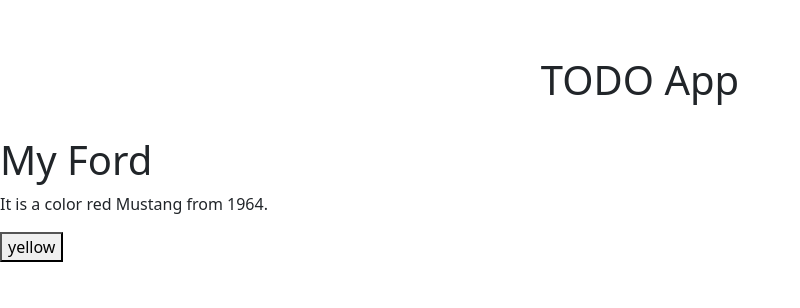
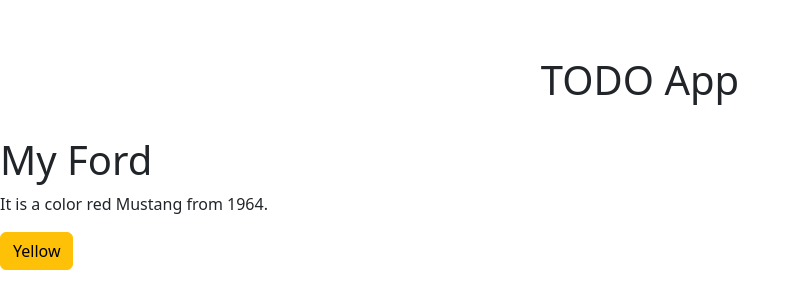
Before and after one commit to shsxol/todo-app, a React (Create React App) app in the folder client/: page / in a window 1280 px wide. Shown: the top 308 px of the page, without its empty margins (0-800 px from the left). Built offline with nearby package versions, Linux system fonts and the light colour scheme.

Commit message:
changed button into bootstrap button

```diff
--- a/client/src/component/Example.js
+++ b/client/src/component/Example.js
@@ -106,12 +106,14 @@
 // updating objects and arrays in state
 
 import {useState} from "react";
-export default function Car(){
+import Button from 'react-bootstrap/Button';
+
+const Car = () => {
     const [car, setCar] = useState({
-        brand:"Ford",
-        model:"Mustang",
-        year:"1964",
-        color:"red",
+      brand: "Ford",
+      model: "Mustang",
+      year: "1964",
+      color: "red",
     });
 
     const updateColor = (newColor) => {
@@ -126,9 +128,9 @@
         <p>
             It is a color {car.color} {car.model} from {car.year}.
         </p>
-        <button type ="button" onClick={() => updateColor("yellow")}>
-        yellow
-        </button>
+        <Button variant='warning' onClick= {()=> updateColor("yellow")}> Yellow</Button>
         </>
     );
 }
+
+export default Car;
```
